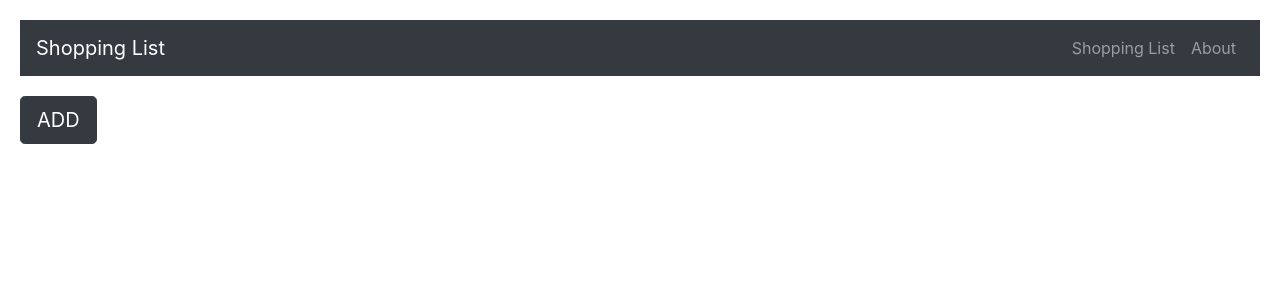
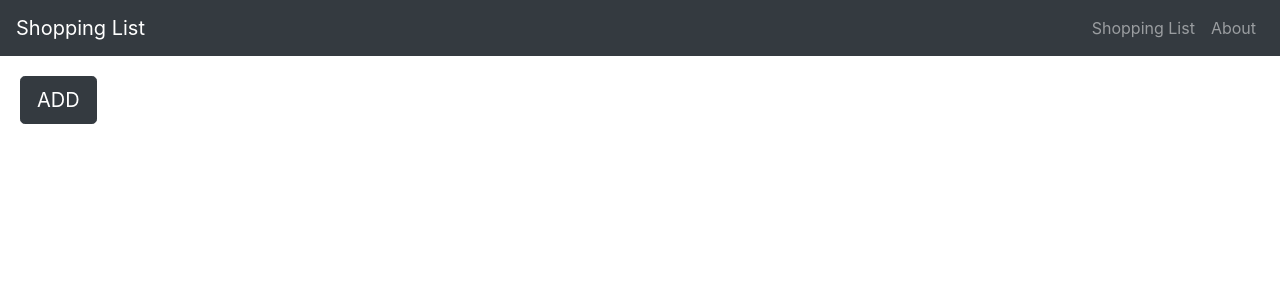
Before and after one commit to Seb6277/shopping_list, a React (Create React App) app in the folder client/: page / in a window 1280 px wide. Shown: the top 300 px of the page. Built offline with nearby package versions, Linux system fonts and the light colour scheme.

Commit message:
finished navbar css

```diff
--- a/client/src/App.css
+++ b/client/src/App.css
@@ -1,11 +1,10 @@
-.App {
-    margin-top: 20px;
-    margin-left: 20px;
-    margin-right: 20px;
+.navigation_bar {
+    margin-bottom: 20px;
 }
 
-.navigation_bar {
-    margin-bottom: 20px;
+.app_wrapper{
+    margin-right: 20px;
+    margin-left: 20px;
 }
 
 .list_group {
--- a/client/src/App.js
+++ b/client/src/App.js
@@ -7,7 +7,7 @@ function App() {
     return (
         <div className="App">
             <NavigationBar/>
-            <ItemList/>
+            <ItemList />
         </div>
     );
 }
```
